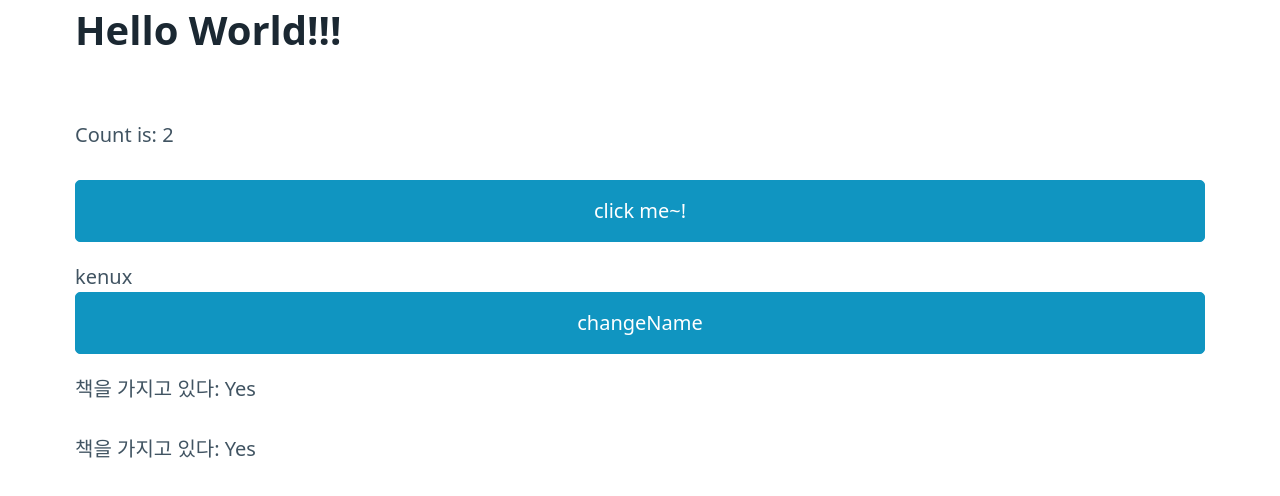
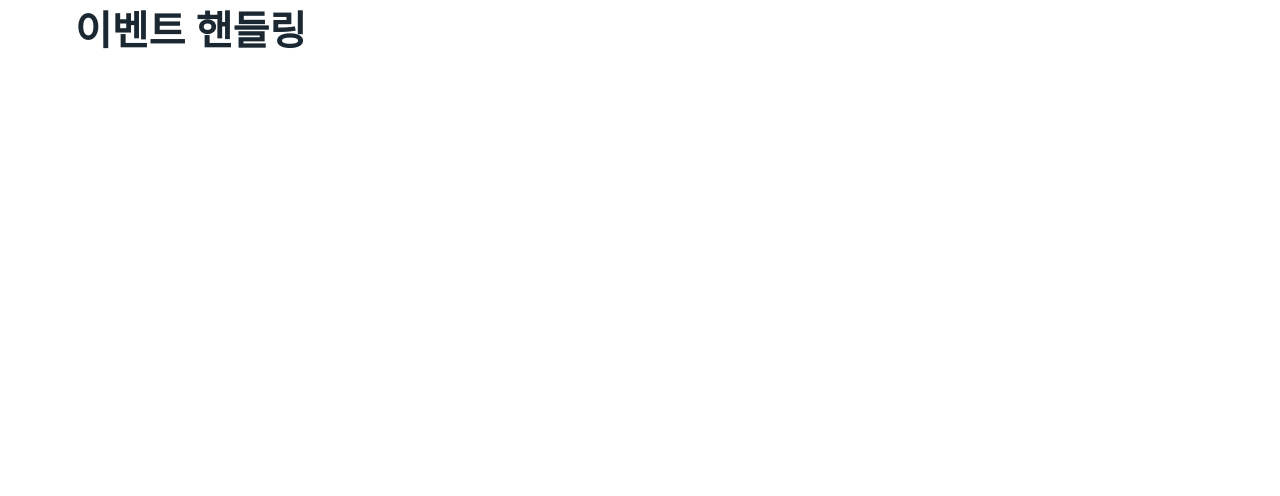
Before and after one commit to kenux196/learn-vue3, a Vue app: page / in a window 1280 px wide. Shown: the top 496 px of the page. Built offline with nearby package versions, Linux system fonts and the light colour scheme.

Commit message:
Lear vue3

```diff
--- a/src/App.vue
+++ b/src/App.vue
@@ -1,89 +1,6 @@
-<script>
-import { nextTick, reactive } from 'vue';
-
-export default {
-  // data로 묶은것이 반응형이다.
-  data() {
-    return {
-      count: 1,
-      msg: 'Hello World',
-      someObject: {},
-      author: {
-        name: '윤상규',
-        books: [
-          '200자 챌린지만 해도 글쓰기 잘한다.',
-          '내가 중심이 되면 부는 따라온다.',
-          '멈추는 순간 보이는 것들',
-        ],
-      },
-    };
-  },
-  created() {
-    console.log('created()');
-    this.msg = 'CREATED';
-  },
-  mounted() {
-    console.log('mounted(): count = ' + this.count);
-    this.count = 2;
-    this.msg = 'Hello World!!!';
-
-    const newObject = {};
-    this.someObject = newObject;
-
-    console.log(newObject === this.someObject); // false. JavaScript Proxy 객체
-  },
-  computed: {
-    // 계산된 값을 반환하는 속성
-    publishedBooksMessage() {
-      console.log('computed - publishedBooksMessage');
-      return this.author.books.length > 0 ? 'Yes' : 'No';
-    },
-  },
-  methods: {
-    increamentCount() {
-      this.count++;
-      if (this.count % 2 == 0) {
-        this.msg = 'Hello World!';
-      } else {
-        this.msg = '안녕하세요!!!';
-      }
-      console.log('반응형 데이터 값을 변경하였다.');
-      nextTick(() => {
-        console.log('업데이트된 DOM에 접근 가능하다.');
-      });
-    },
-    calcualteBooksMessage() {
-      console.log('method: calcualteBooksMessage()');
-      return this.author.books.length > 0 ? 'Yes' : 'No';
-    },
-  },
-  setup() {
-    const state = reactive({ name: 'kenux' });
-
-    function changeName() {
-      state.name = 'jiwon';
-    }
-
-    return {
-      state,
-      changeName,
-    };
-  },
-};
-</script>
-
+<script></script>
 <template>
   <main class="container">
-    <h1>{{ msg }}</h1>
-    <p>Count is: {{ count }}</p>
-    <button @click="increamentCount">click me~!</button>
-    <div>{{ state.name }}</div>
-    <button @click="changeName">changeName</button>
-    <p>
-      책을 가지고 있다: <span>{{ publishedBooksMessage }}</span>
-    </p>
-    <p>
-      책을 가지고 있다: <span>{{ calcualteBooksMessage() }}</span>
-    </p>
+    <h1>조건부 렌더링</h1>
   </main>
 </template>
--- a/src/main.js
+++ b/src/main.js
@@ -1,6 +1,8 @@
 import { createApp } from 'vue';
-import App from './App.vue';
-
 import './assets/pico.min.css';
 
+// import Lear01 from './test/Learn01.vue';
+// import Learn02 from './test/Learn02.vue';
+import App from './test/Learn03.vue';
+
 createApp(App).mount('#app');
--- /dev/null
+++ b/src/test/Learn03.vue
@@ -0,0 +1,13 @@
+<script>
+export default {
+  data() {
+    return {
+    };
+  },
+};
+</script>
+<template>
+  <main class="container">
+    <h1>이벤트 핸들링</h1>
+  </main>
+</template>
```
Also changed, not shown: src/test/Learn01.vue (added, +104 -0 lines), src/test/Learn02.vue (added, +35 -0 lines).
